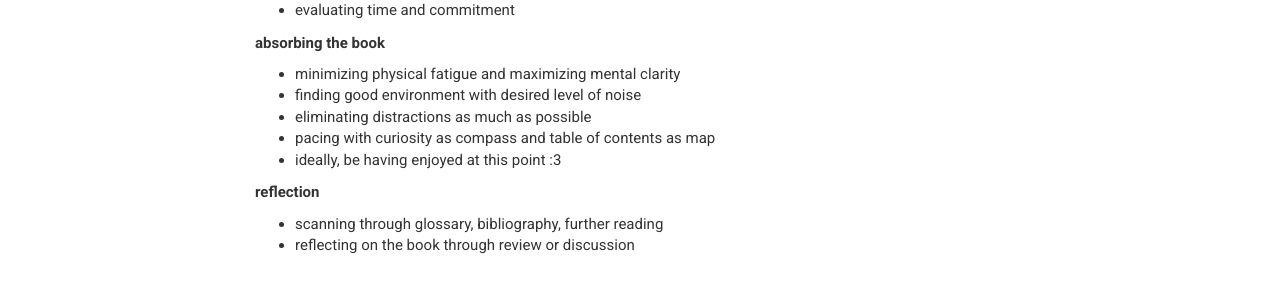
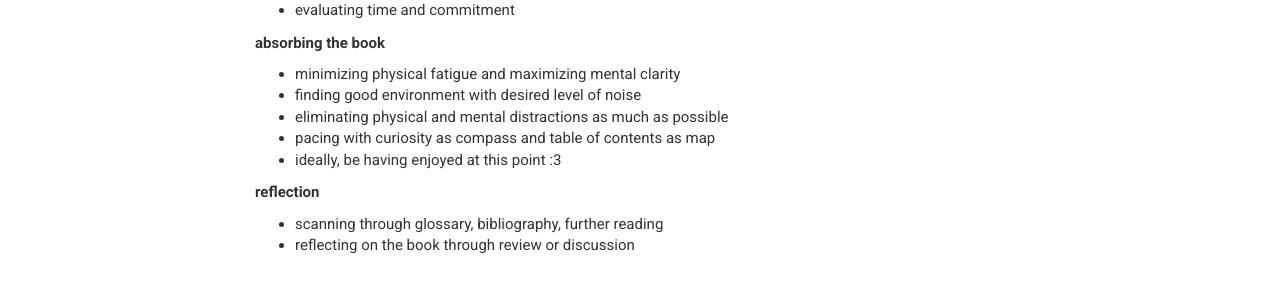
Before and after one commit to ianomad/ianomad.github.io, a Jekyll site: the page built from _posts/2023-10-25-How-I-Read.md, in a window 1280 px wide and 900 px high, scrolled down 1924 px. Shown: the part 243-543 px from the top of the window. Built offline with Jekyll 4.4.1, drawn with Linux system fonts in a browser that asks for light colours; nearby versions of some CDN libraries.

Commit message:
Update 2023-10-25-How-I-Read.md

```diff
--- a/_posts/2023-10-25-How-I-Read.md
+++ b/_posts/2023-10-25-How-I-Read.md
@@ -121,7 +121,7 @@ it takes time to be good at them.
 
 - minimizing physical fatigue and maximizing mental clarity
 - finding good environment with desired level of noise
-- eliminating distractions as much as possible
+- eliminating physical and mental distractions as much as possible
 - pacing with curiosity as compass and table of contents as map
 - ideally, be having enjoyed at this point :3
 
```
